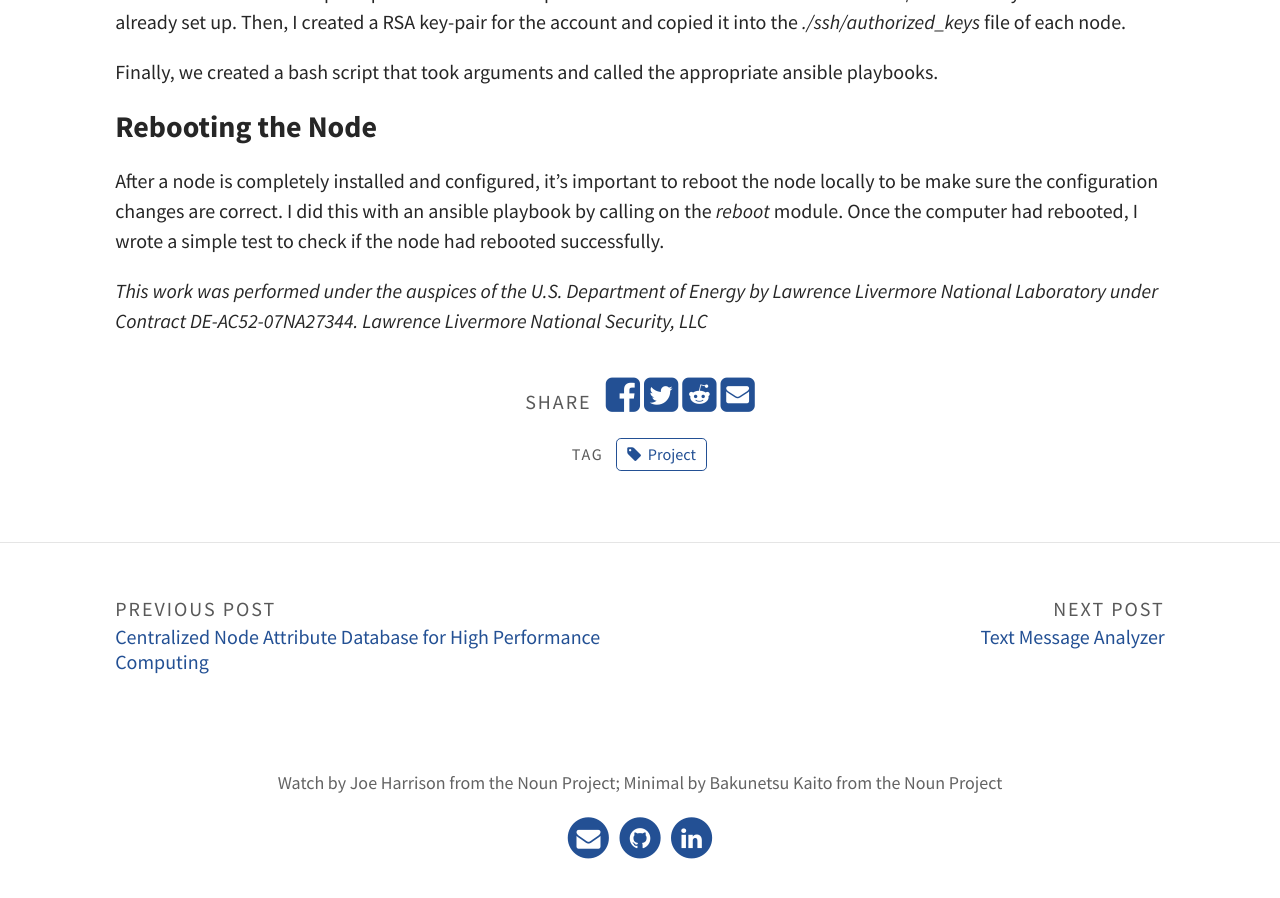
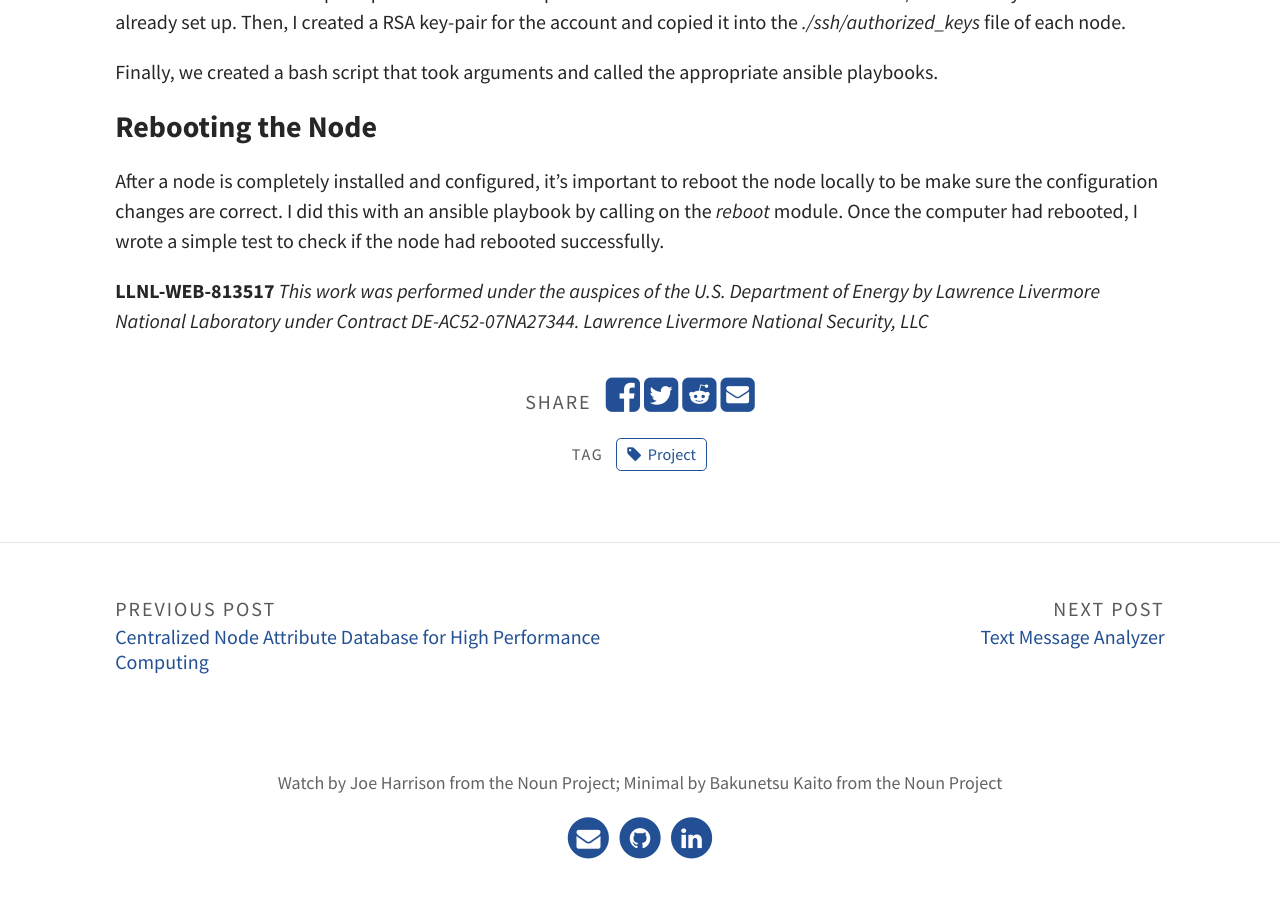
Before and after one commit to nishap1225/nishap1225.github.io, a Jekyll site: the page built from _posts/2020-08-01-Automation-of-HPC-Node-Installation.md, in a window 1280 px wide and 900 px high, scrolled down 1065 px. Built offline with Jekyll 4.4.1, drawn with Linux system fonts in a browser that asks for light colours.

Commit message:
release numbers

```diff
--- a/_posts/2020-08-01-Automation-of-HPC-Node-Installation.md
+++ b/_posts/2020-08-01-Automation-of-HPC-Node-Installation.md
@@ -32,4 +32,5 @@ Finally, we created a bash script that took arguments and called the appropriate
 ### Rebooting the Node
 After a node is completely installed and configured, it's important to reboot the node locally to be make sure the configuration changes are correct. I did this with an ansible playbook by calling on the *reboot* module. Once the computer had rebooted, I wrote a simple test to check if the node had rebooted successfully.
 
+**LLNL-WEB-813517**
 *This work was performed under the auspices of the U.S. Department  of Energy by Lawrence Livermore National Laboratory under Contract  DE-AC52-07NA27344. Lawrence Livermore National Security, LLC*
```
Also changed, not shown: _posts/2020-08-14-Centralized-Node-Attribute-Database-for-High-Performance-Computing.md (+1 -0 lines).
